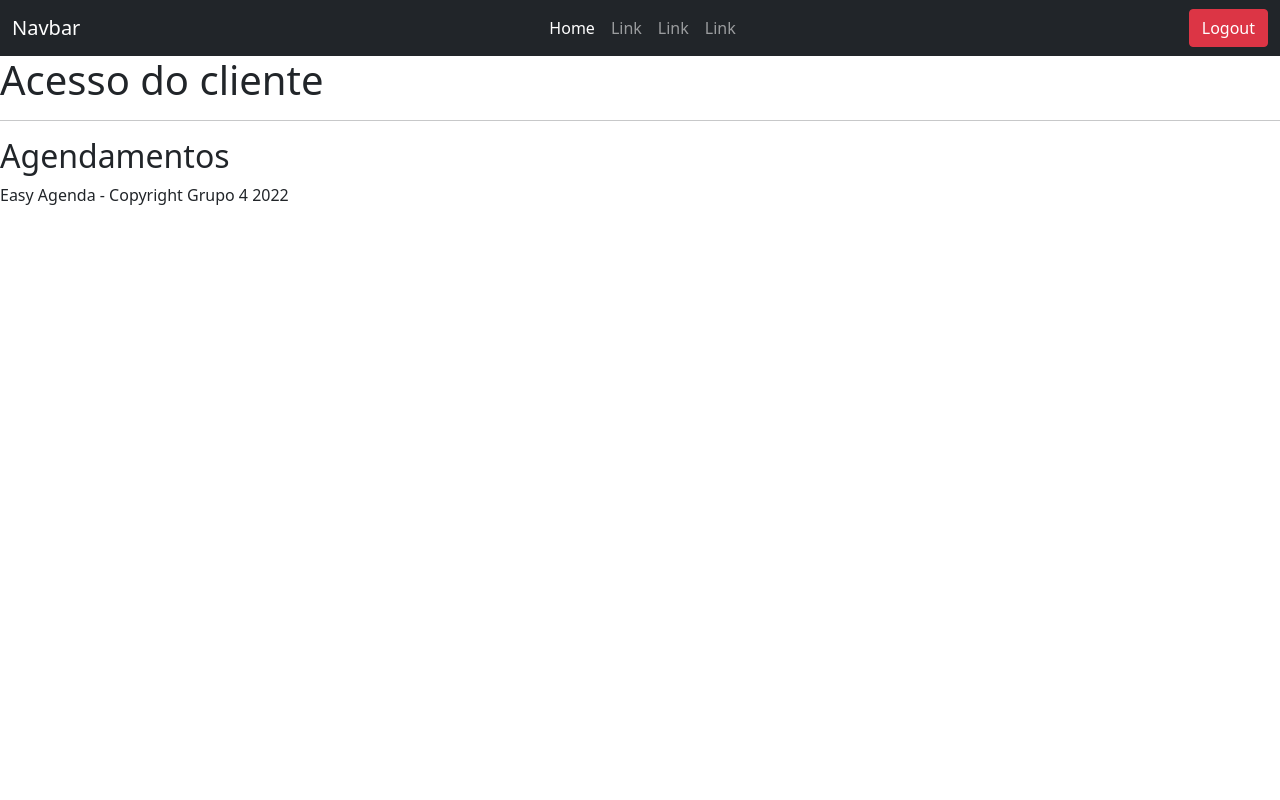
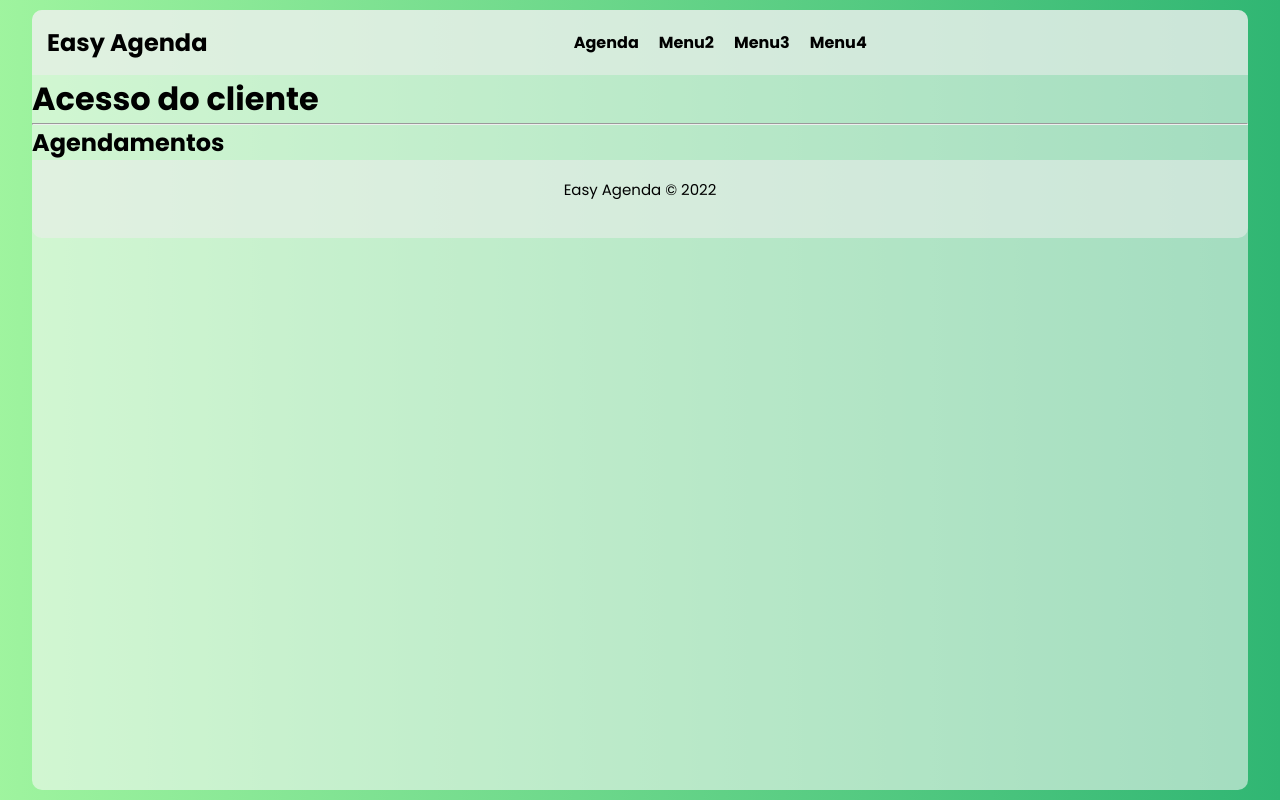
Before and after one commit to lucasv-bs/easy_agenda, a Django app: page /customer/ in a window 1280 px wide. Run offline with Django 4.2, Linux system fonts and the light colour scheme; some libraries are stand-ins or nearby versions.

Commit message:
Add a new template and styles for base page

```diff
--- /dev/null
+++ b/static/css/base.css
@@ -0,0 +1,85 @@
+* {
+    box-sizing: border-box;
+    margin: 0;
+    padding: 0;
+    font-family: 'Poppins', sans-serif;
+}
+
+html,
+body {
+    width: 100%;
+    height: 100%;
+}
+
+body {
+    padding: 10px 0px 10px 0px;
+    min-height: 100vh;
+    background: linear-gradient(90deg, rgba(150, 243, 150, 0.918), rgb(48, 182, 115));
+    display: flex;
+    justify-content: center;
+    align-items: center;
+}
+
+.conteiner {
+    box-sizing: border-box;
+    background-color: #fafafa91;
+    border-radius: 10px;
+    box-shadow: 0 2px 5px rgba(0, 0, 0, 0);
+    width: 95%;
+    min-height: 100%;
+    margin-top: 20px;
+    margin-bottom: 20px;
+    position: relative;
+    display: flex;
+    flex-direction: column;
+}
+
+#header {
+    background-color: rgba(238, 238, 238, 0.534);
+    border-top-left-radius: 10px;
+    border-top-right-radius: 10px;
+    padding: 15px;
+    width: 100%;
+    height: 15%;
+    display: flex;
+    justify-content: space-between;
+    align-items: center;
+}
+
+.main_menu a {
+    text-decoration: none;
+    color: rgb(0, 0, 0);
+}
+
+#logo_main {
+    font-size: 18pt;
+    font-weight: bold;
+}
+
+#menu {
+    display: flex;
+    justify-content: center;
+    font-weight: bold;
+    flex: 1;
+}
+
+#menu a {
+    padding-left: 10px;
+    padding-right: 10px;
+}
+
+#footer {
+    background-color: rgba(238, 238, 238, 0.534);
+    /* bordas inferiores */
+    border-bottom-left-radius: 10px;
+    border-bottom-right-radius: 10px;
+    padding: 1.5% 0px 3% 0px;
+    width: 100%;
+    height: 10%;
+    text-align: center;
+    font-size: 15px;
+    justify-content: center;
+    /* Põe o texto no rodapé/parte de baixo da página */
+    bottom: 0;
+    /* position: absolute; */
+}
--- a/templates/base.html
+++ b/templates/base.html
@@ -1,14 +1,21 @@
 {% load static %}
 <!DOCTYPE html>
-<html lang="en">
+<html lang="pt-br">
+
 <head>
     <meta charset="UTF-8">
     <meta http-equiv="X-UA-Compatible" content="IE=edge">
     <meta name="viewport" content="width=device-width, initial-scale=1.0">
-    <!-- Bootstrap -->
-    <link href="https://cdn.jsdelivr.net/npm/bootstrap@5.1.3/dist/css/bootstrap.min.css" rel="stylesheet" integrity="sha384-1BmE4kWBq78iYhFldvKuhfTAU6auU8tT94WrHftjDbrCEXSU1oBoqyl2QvZ6jIW3" crossorigin="anonymous">
 
     <!-- CSS base for the project -->
+    <link rel="stylesheet" href="{% static 'css/base.css' %}">
+    <link rel="stylesheet" href="{% static 'css/navbar.css' %}">
+
+    <!-- Google fonts -->
+    <link rel="preconnect" href="https://fonts.googleapis.com">
+    <link rel="preconnect" href="https://fonts.gstatic.com" crossorigin>
+    <link href="https://fonts.googleapis.com/css2?family=Poppins:wght@400;500;600;700;900&display=swap"
+        rel="stylesheet">
 
     <!-- CSS for spefic project apps -->
     {% block stylesheet %}
@@ -16,7 +23,9 @@
 
     <title>Easy Agenda</title>
 </head>
+
 <body>
+    <div class="conteiner">
         <header>
             {% include 'navbar.html' %}
         </header>
@@ -24,16 +33,17 @@
         {% block content %}
         {% endblock %}
 
-    <footer>
+        <footer id="footer">
             {% include 'footer.html' %}
         </footer>
+    </div>
 
     <!-- Project scripts -->
     {% block scripts %}
     {% endblock %}
 
-    <!-- Bootstrap -->
-    <script src="https://cdn.jsdelivr.net/npm/@popperjs/core@2.10.2/dist/umd/popper.min.js" integrity="sha384-7+zCNj/IqJ95wo16oMtfsKbZ9ccEh31eOz1HGyDuCQ6wgnyJNSYdrPa03rtR1zdB" crossorigin="anonymous"></script>
-    <script src="https://cdn.jsdelivr.net/npm/bootstrap@5.1.3/dist/js/bootstrap.min.js" integrity="sha384-QJHtvGhmr9XOIpI6YVutG+2QOK9T+ZnN4kzFN1RtK3zEFEIsxhlmWl5/YESvpZ13" crossorigin="anonymous"></script>
+    <!-- Font Awesome -->
+    <script src="https://kit.fontawesome.com/3a3dea1cf5.js" crossorigin="anonymous"></script>
 </body>
+
 </html>
--- a/templates/footer.html
+++ b/templates/footer.html
@@ -1 +1,3 @@
-<p>Easy Agenda - Copyright Grupo 4 2022</p>
+<p>
+    Easy Agenda &copy; 2022
+</p>
--- a/templates/navbar.html
+++ b/templates/navbar.html
@@ -1,27 +1,15 @@
-{% load static %}
-<nav class="navbar navbar-expand-lg navbar-dark bg-dark">
-    <div class="container-fluid">
-        <a class="navbar-brand" href="#">Navbar</a>
-        <button class="navbar-toggler" type="button" data-bs-toggle="collapse" data-bs-target="#navbarSupportedContent"
-            aria-controls="navbarSupportedContent" aria-expanded="false" aria-label="Toggle navigation">
-            <span class="navbar-toggler-icon"></span>
-        </button>
-        <div class="collapse navbar-collapse" id="navbarSupportedContent">
-            <ul class="navbar-nav mx-auto mb-2 mb-lg-0">
-                <li class="nav-item">
-                    <a class="nav-link active" aria-current="page" href="#">Home</a>
-                </li>
-                <li class="nav-item">
-                    <a class="nav-link" href="#">Link</a>
-                </li>
-                <li class="nav-item">
-                    <a class="nav-link" href="#">Link</a>
-                </li>
-                <li class="nav-item">
-                    <a class="nav-link" href="#">Link</a>
-                </li>
-            </ul>
-        </div>
-        <a href="{% url 'website:logout' %}" class="btn btn-danger">Logout</a>
+<div id="header" class="main_menu">
+    {% if request.user.is_staff %}
+    <a href="{% url 'employee:employee_home' %}" id="logo_main">Easy Agenda</a>
+    {% endif %}
+    {% if not request.user.is_staff %}
+    <a href="{% url 'customer:customer_home' %}" id="logo_main">Easy Agenda</a>
+    {% endif %}
+
+    <div id="menu">
+        <a href="#">Agenda</a>
+        <a href="#">Menu2</a>
+        <a href="#">Menu3</a>
+        <a href="#">Menu4</a>
     </div>
-</nav>
+</div>
```
Lines whose indentation alone changed are shown as unchanged.
